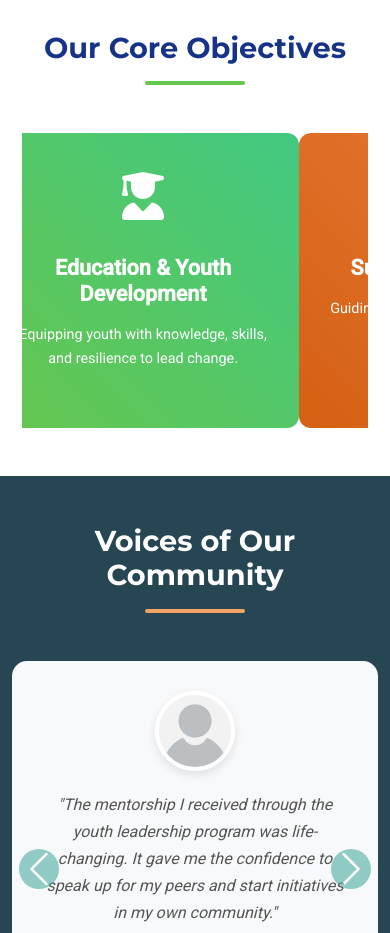
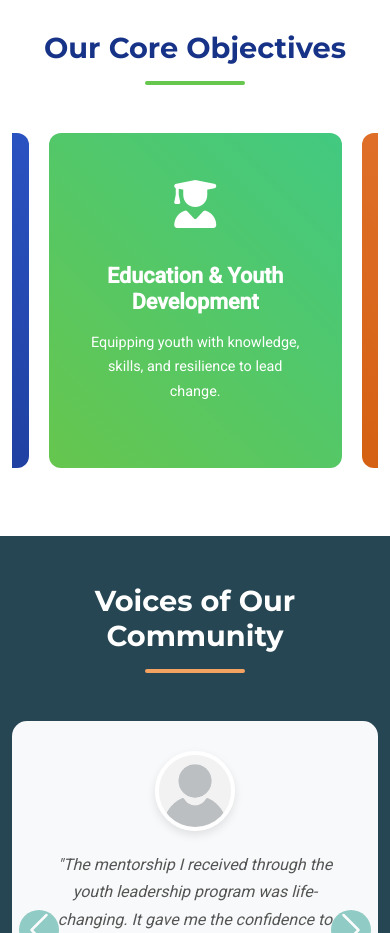
Before and after one commit to KenJalar/UPLUS-T11, a plain HTML site: page index.html in a window 390 px wide. Shown: the part 2800-3733 px from the top of the page. Drawn offline with nearby package versions, Linux system fonts and the light colour scheme.

Commit message:
Update style.css

```diff
--- a/style.css
+++ b/style.css
@@ -125,7 +125,7 @@ section { padding: 5rem 0; overflow-x: hidden; }
 .objectives-track { display: flex; transition: transform 0.5s ease-in-out; align-items: stretch; }
 .objective-card-new { flex: 0 0 100%; max-width: 100%; border-radius: 12px; padding: 2rem; color: white; text-align: center; display: flex; flex-direction: column; justify-content: space-between; cursor: pointer; transition: transform 0.3s ease, box-shadow 0.3s ease; margin: 0 10px; position: relative; min-height: 280px; }
 .objective-card-new:hover { transform: translateY(-8px) scale(1.02); box-shadow: 0 12px 35px rgba(0,0,0,0.2); }
-.objective-card-new::after { content: 'More +'; position: absolute; bottom: 1.5rem; left: 50%; transform: translateX(-50%); font-weight: 700; padding: 0.5rem; border-radius: 50px; background: rgba(255,255,255,0.2); transition: all 0.3s; opacity: 0; }
+.objective-card-new::after { content: 'More +'; position: absolute; bottom: 1.5rem; left: 50%; transform: translateX(-50%); font-weight: 500; padding: 0.5rem; border-radius: 50px; background: rgba(255,255,255,0.2); transition: all 0.3s; opacity: 0; }
 .objective-card-new:hover::after { opacity: 1; }
 .objective-card-1 { background: linear-gradient(45deg, var(--primary-blue), #2a52c1); } .objective-card-2 { background: linear-gradient(45deg, var(--primary-green), #42c981); } .objective-card-3 { background: linear-gradient(45deg, var(--accent-orange), #e87b3a); } .objective-card-4 { background: linear-gradient(45deg, var(--accent-yellow), #f4d03f); color: var(--dark-text); } .objective-card-5 { background: linear-gradient(45deg, var(--accent-teal), #38c1ad); } .objective-card-6 { background: linear-gradient(45deg, var(--accent-purple), #9b59b6); } .objective-card-7 { background: linear-gradient(45deg, var(--accent-navy), #34495e); } .objective-card-8 { background: linear-gradient(45deg, var(--accent-maroon), #e74c3c); } .objective-card-9 { background: linear-gradient(45deg, var(--accent-lime), #2ecc71); color: var(--dark-text); } .objective-card-10 { background: linear-gradient(45deg, var(--accent-cyan), #00b8e6); color: var(--dark-text); } .objective-card-11 { background: linear-gradient(45deg, var(--accent-grey), #95a5a6); }
 .objective-icon { font-size: 3rem; margin-bottom: 1rem; }
@@ -316,15 +316,39 @@ section { padding: 5rem 0; overflow-x: hidden; }
     .contact-info, .map-container { margin-bottom: 2rem; }
     .founder-card { margin-bottom: 2rem; }
     .founder-pic-actual { width: 130px; height: 130px; }
-    .objectives-scroller-container { padding: 0 20px; }
-    .scroller-btn { display: none; }
-    .stat-number { font-size: 2.5rem; }
-    .stat-label { font-size: 1rem; }
     .partner-logo-item { padding: 1rem; }
     .values-ticker-track { width: calc(260px * 16); }
     @keyframes scroll-values { 100% { transform: translateX(calc(-260px * 8)); } }
     .about-grid-layout { display: flex; flex-direction: column; }
 
+    /* --- START: Objectives Scroller Fix for Mobile --- */
+    .objectives-scroller-container {
+        padding: 0; /* Remove container padding to allow edge-to-edge scrolling */
+    }
+    .scroller-btn {
+        display: none; /* Hide desktop navigation buttons */
+    }
+    .objectives-scroller {
+        overflow-x: auto; /* Enable horizontal scrolling */
+        scroll-snap-type: x mandatory; /* Enforce snapping */
+        padding-bottom: 20px; /* Add space for shadows below cards */
+        scroll-padding-inline: 10%; /* Creates padding for snapping, helps center the 80% width cards */
+        -webkit-overflow-scrolling: touch; /* Smooth scrolling on iOS */
+        scrollbar-width: none; /* Hide scrollbar for Firefox */
+    }
+    .objectives-scroller::-webkit-scrollbar {
+        display: none; /* Hide scrollbar for Chrome, Safari */
+    }
+    .objectives-track {
+        transition: none; /* Disable JS transition on mobile to allow native scroll */
+    }
+    .objectives-track .objective-card-new {
+        flex: 0 0 80%; /* Each card takes up 80% of the scroller's width */
+        max-width: 80%;
+        margin: 0 10px;
+        scroll-snap-align: center; /* Snap the card to the center of the scroller */
+    }
+    /* --- END: Objectives Scroller Fix for Mobile --- */
 }
 
 @media (max-width: 767.98px) {
@@ -342,7 +366,6 @@ section { padding: 5rem 0; overflow-x: hidden; }
     .stat-number { font-size: 2.2rem; }
     .stat-label { font-size: 0.9rem; }
     .partner-logo-item { padding: 1rem 0.5rem; }
-    .objectives-scroller-container { padding: 0 10px; }
     .testimonial-card { min-height: 320px; }
     .testimonial-card img { width: 80px; height: 80px; }
     .testimonial-card .quote { font-size: 1rem; }
@@ -392,7 +415,6 @@ section { padding: 5rem 0; overflow-x: hidden; }
 @media (max-width: 575.98px) {
     .stat-number { font-size: 2rem; }
     .stat-label { font-size: 0.8rem; line-height: 1.2; }
-    .objective-card-new { flex: 0 0 90%; max-width: 90%; margin: 0 auto; min-height: auto; padding: 1.5rem; }
     .project-modal-gallery-img { height: 250px; }
 }
 
```
